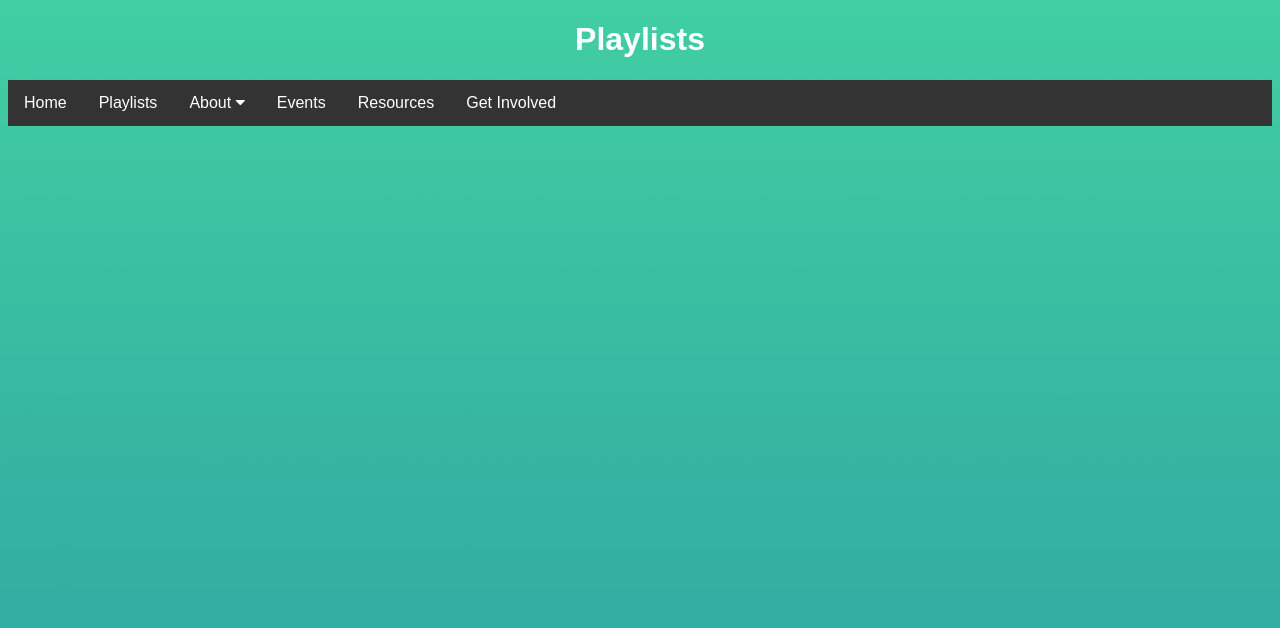
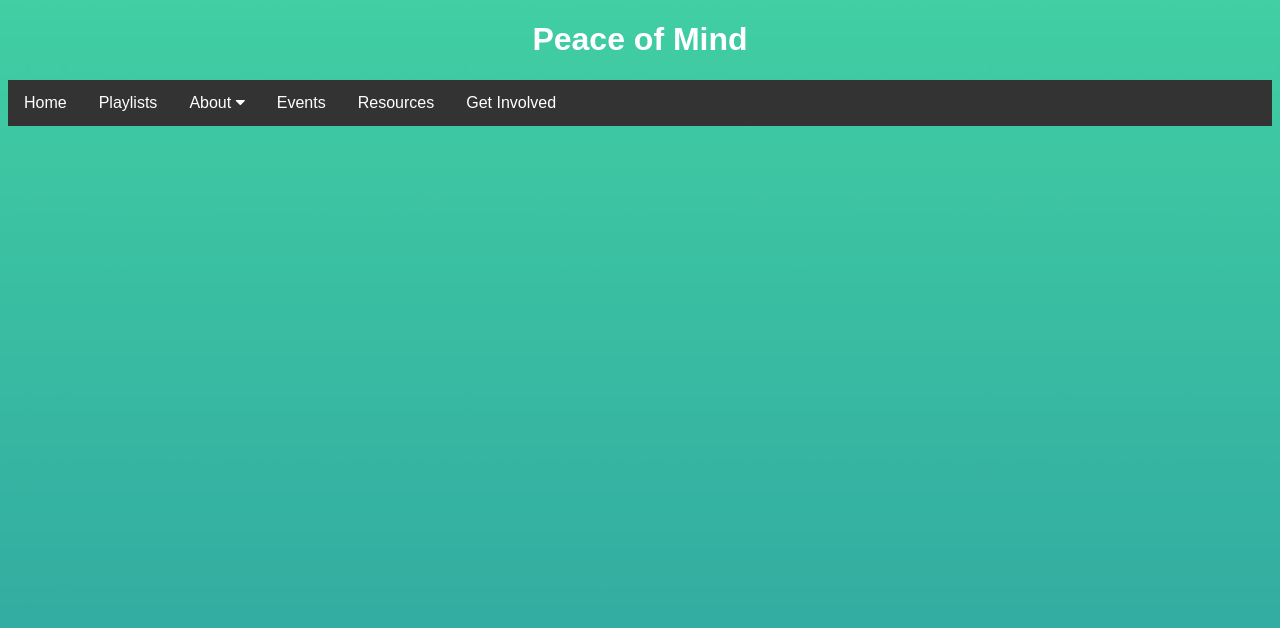
Before and after one commit to jessie-jiang/mental_health, a plain HTML site: page events.html in a window 1280 px wide. Drawn offline with Linux system fonts and the light colour scheme.

Commit message:
border fix

```diff
--- a/events.html
+++ b/events.html
@@ -1,6 +1,6 @@
 <!DOCTYPE html>
 <html>
-<h1><center>Playlists</center></h1>
+<h1><center>Peace of Mind</center></h1>
 
 <link rel="stylesheet" href="https://cdnjs.cloudflare.com/ajax/libs/font-awesome/4.7.0/css/font-awesome.min.css">
 <link rel="stylesheet" href="main.css">
```
Also changed, not shown: types.html (+0 -1 lines).
